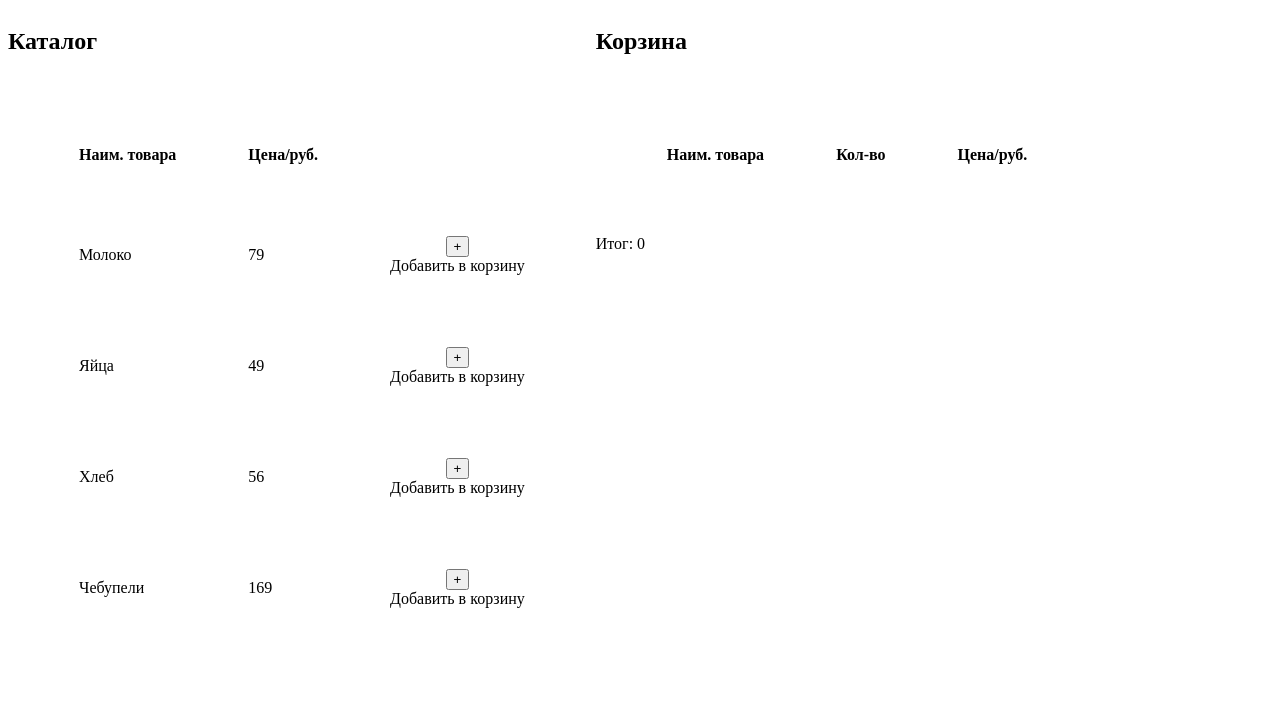
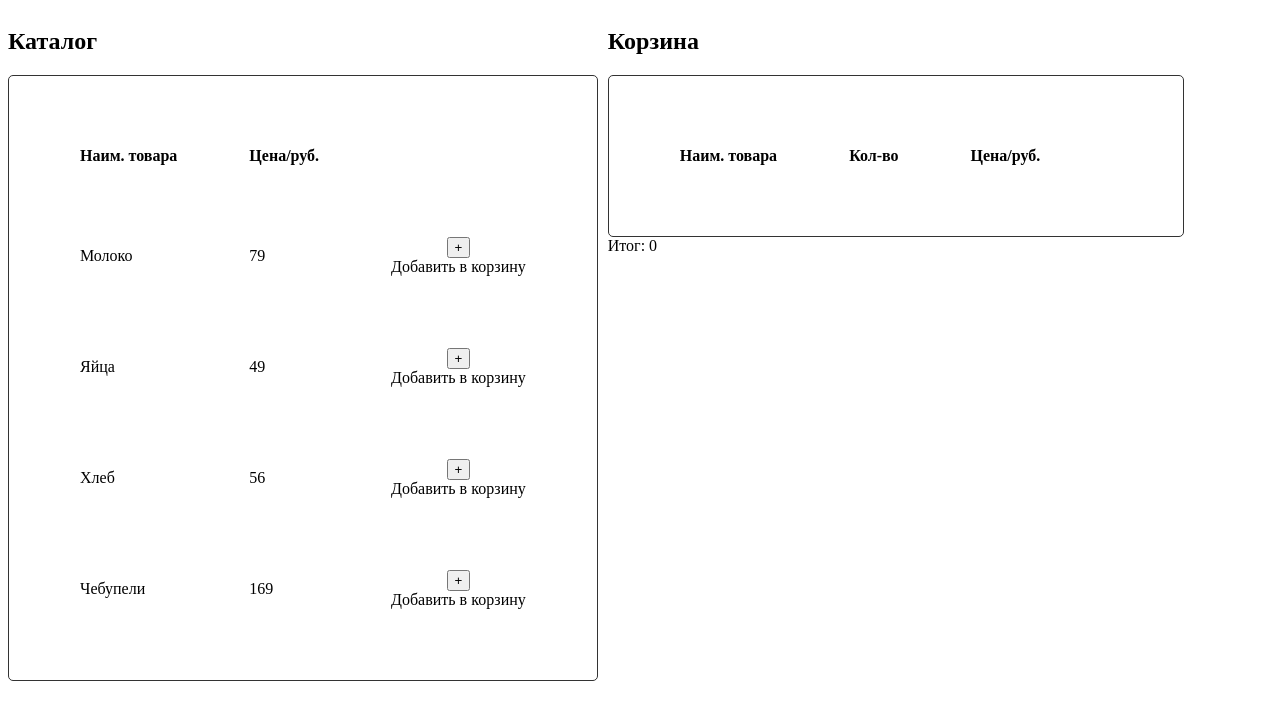
Before and after one commit to Varufak/Catalog, a plain HTML site: page index.html in a window 1280 px wide. Drawn offline with Linux system fonts and the light colour scheme.

Commit message:
style changes

```diff
--- a/index.html
+++ b/index.html
@@ -7,6 +7,14 @@
     <style>
         body{
             display: flex;
+            gap: 10px;
+        }
+        .table {
+            border: 1px solid #333;
+            border-radius: 5px;
+        }
+        .table tr {
+            border-bottom: 1px solid #333;
         }
     </style>
 </head>
```
